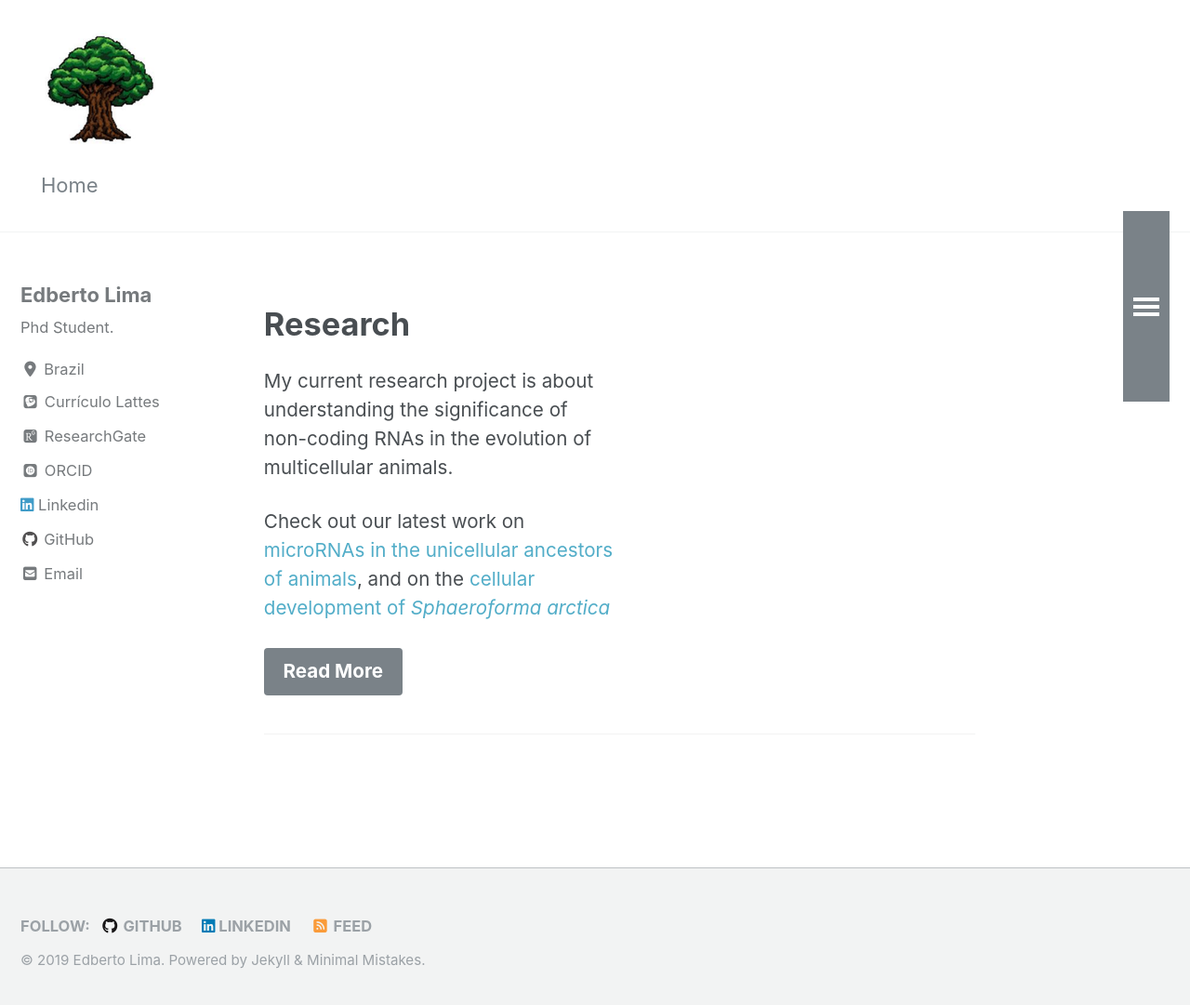
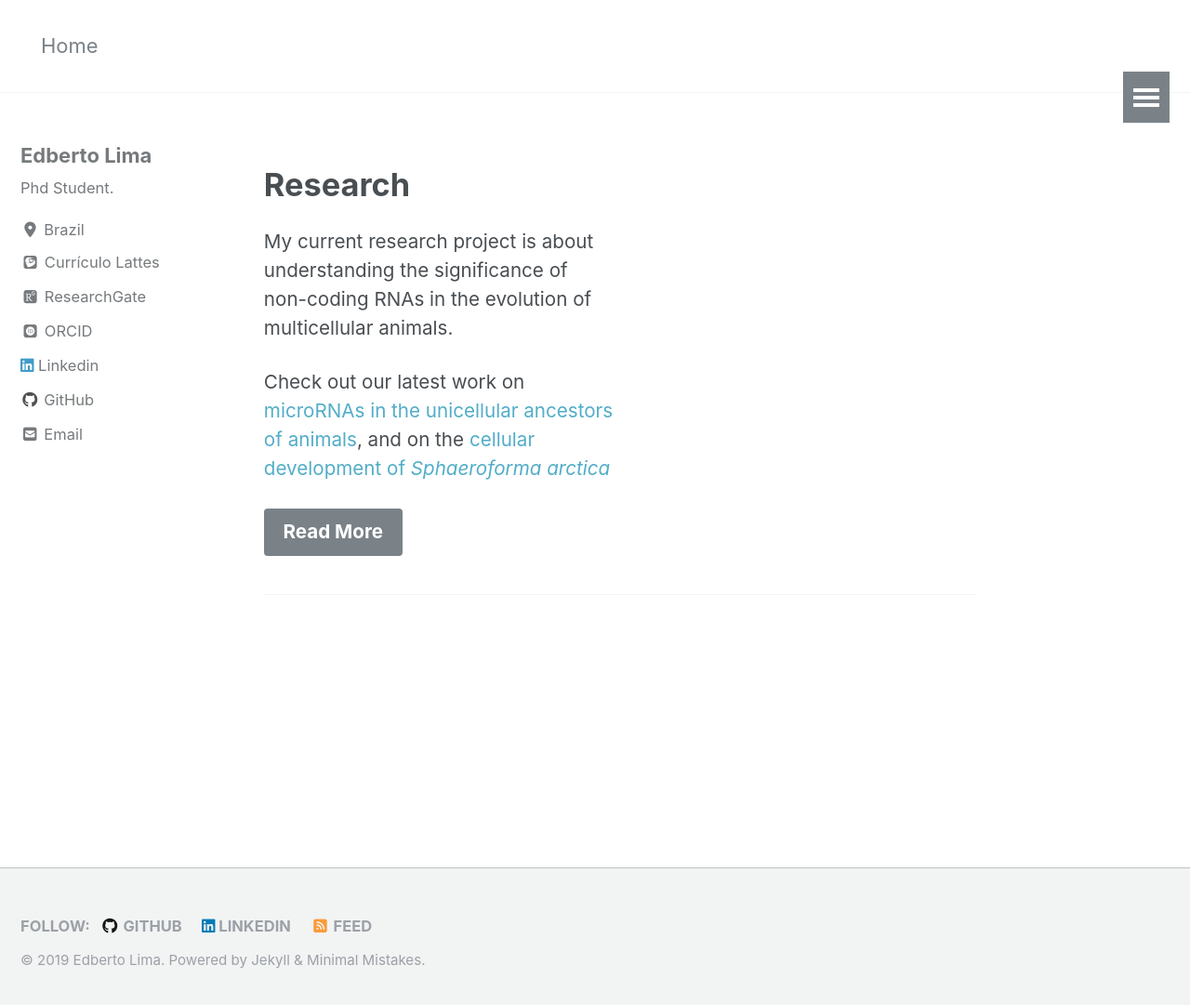
Before and after one commit to ericklisboito/ericklisboito, a Jekyll site: the page built from index.html, in a window 1280 px wide and 1089 px high. Shown: the top 1081 px of the window at 93% size. Built offline with Jekyll 4.4.1, drawn with Linux system fonts in a browser that asks for light colours; cached includes are drawn as plain includes; nearby versions of some CDN libraries; some web fonts are replaced; the list of posts is cut into pages by our own code.

Commit message:
Update _config.yml

```diff
--- a/_config.yml
+++ b/_config.yml
@@ -25,7 +25,7 @@ url                      : "https://edbertolima.github.io/" # the base hostname
 baseurl                  : # the subpath of your site, e.g. "/blog"
 repository               : "EdbertoLima/edbertolima.github.io/" # GitHub username/repo-name e.g. "mmistakes/minimal-mistakes"
 teaser                   : # path of fallback teaser image, e.g. "/assets/images/500x300.png"
-logo                     : /images/logo_avatar.png # path of logo image to display in the masthead, e.g. "/assets/images/88x88.png"
+logo                     : #/images/logo_avatar.png # path of logo image to display in the masthead, e.g. "/assets/images/88x88.png"
 masthead_title           : # overrides the website title displayed in the masthead, use " " for no title
 # breadcrumbs            : false # true, false (default)
 words_per_minute         : 200
```
